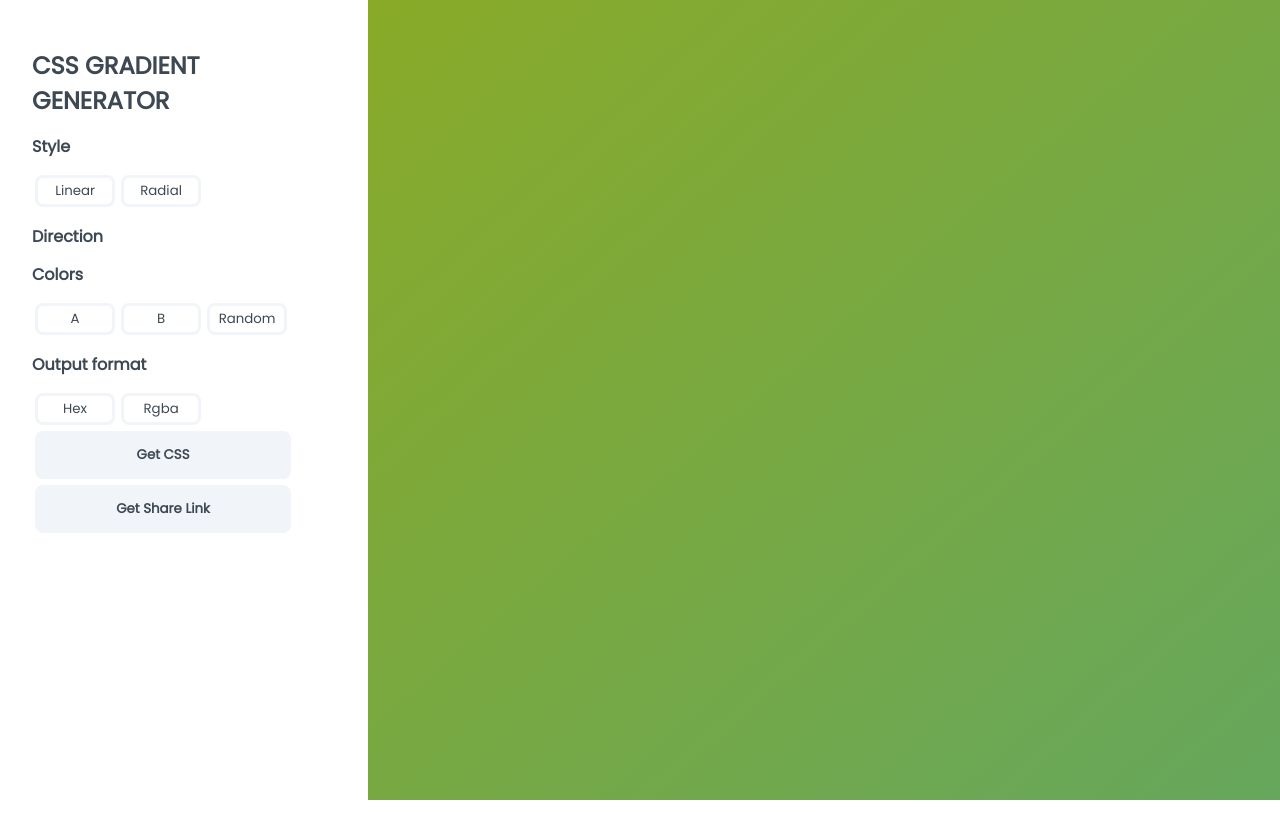
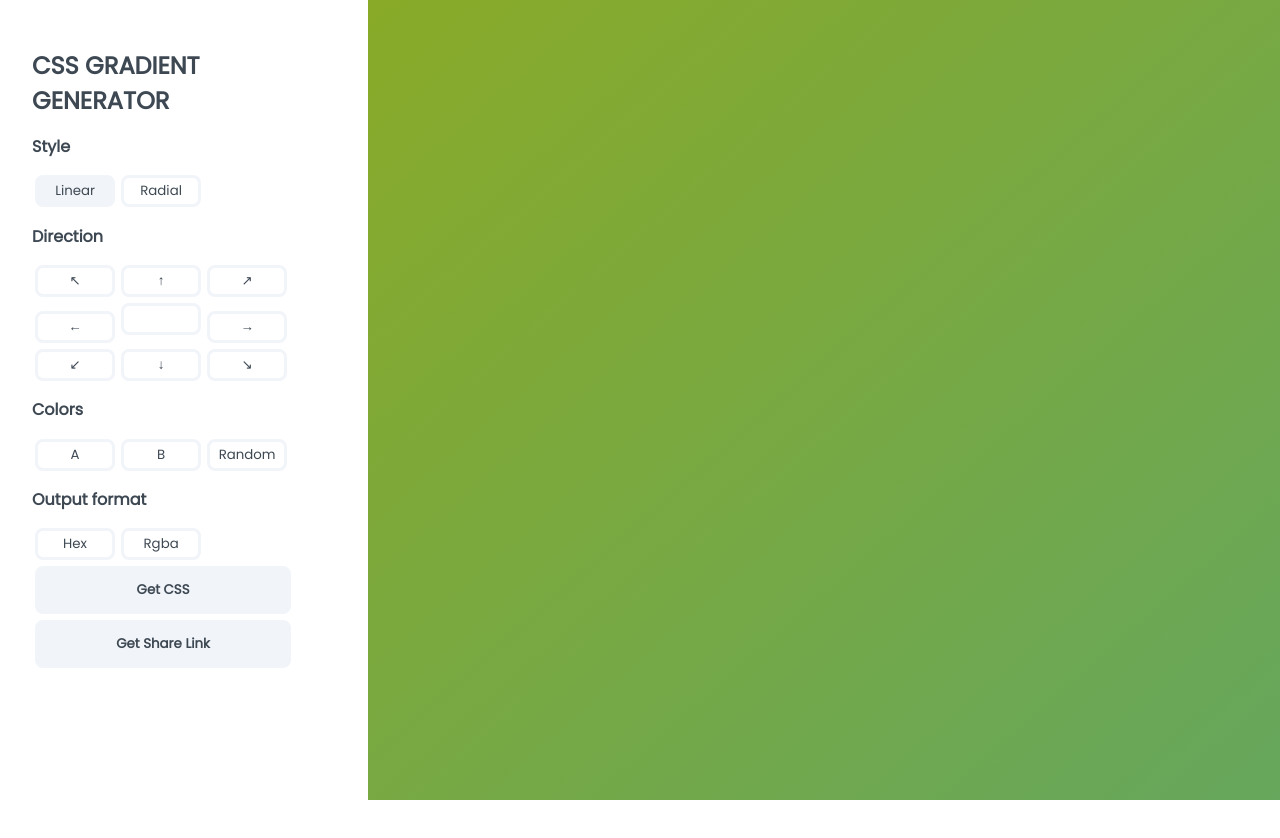
Before and after one commit to maisahr/CSS-gradient-generator, a React (Create React App) app: page / in a window 1280 px wide. Shown: the top 838 px of the page. Built offline with nearby package versions, Linux system fonts and the light colour scheme.

Commit message:
Adds directions buttons

```diff
--- /dev/null
+++ b/src/components/Directions/Directions.js
@@ -0,0 +1,43 @@
+export const Linear = () => {
+    return(
+        <>
+            <style>{`
+                #linear {
+                    background-color: #f1f4f8;
+                }
+            `}</style>
+
+            <button>&#8598;</button>
+            <button>&uarr;</button>
+            <button>&#8599;</button>
+            <button>&larr;</button>
+            <button></button>
+            <button>&rarr;</button>
+            <button>&#8601;</button>
+            <button>&#8595;</button>
+            <button>&#8600;</button>
+        </>
+    )
+}
+
+export const Radial = () => {
+    return(
+        <>
+            <style>{`
+                #radial {
+                    background-color: #f1f4f8;
+                }
+            `}</style>
+
+            <button>&#8598;</button>
+            <button>&uarr;</button>
+            <button>&#8599;</button>
+            <button>&larr;</button>
+            <button>&#9675;</button>
+            <button>&rarr;</button>
+            <button>&#8601;</button>
+            <button>&#8595;</button>
+            <button>&#8600;</button>
+        </>
+    )
+}
--- a/src/components/Sidebar/Sidebar.js
+++ b/src/components/Sidebar/Sidebar.js
@@ -1,14 +1,20 @@
+import { useState } from 'react'
+import { Linear, Radial } from '../Directions/Directions'
 import './Sidebar.css'
+
 export const Sidebar = () => {
+    const [direction, setDirection] = useState('linear')
+
     return (
         <div className="sidebar">
             <h1>CSS GRADIENT GENERATOR</h1>
 
             <h2>Style</h2>
-            <button>Linear</button>
-            <button>Radial</button>
+            <button id='linear' onClick={() => setDirection('linear')}>Linear</button>
+            <button id='radial' onClick={() => setDirection('radial')}>Radial</button>
 
             <h2>Direction</h2>
+            {direction === 'linear' ? <Linear></Linear> : <Radial></Radial>}
 
             <h2>Colors</h2>
             <button>A</button>
```
